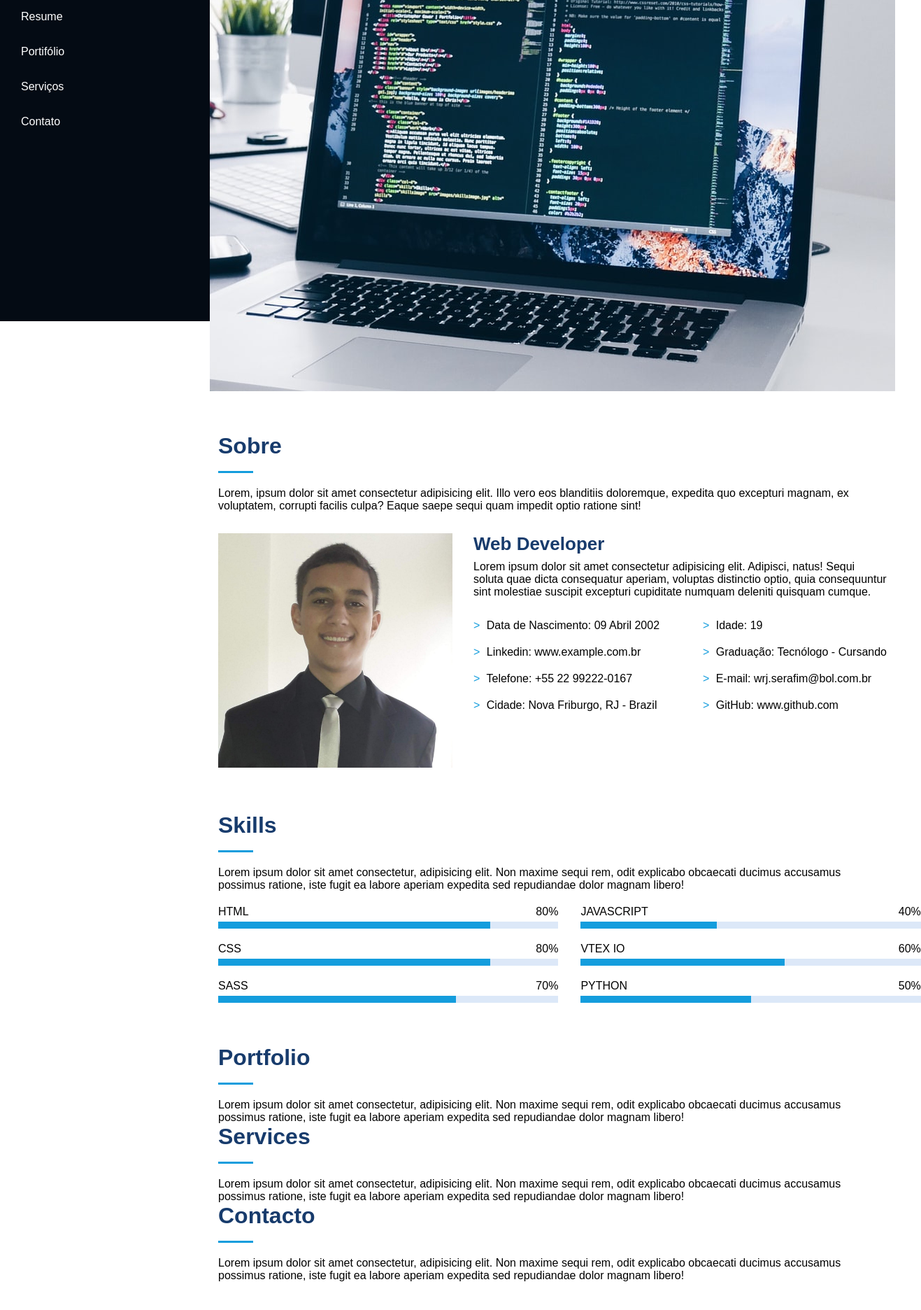
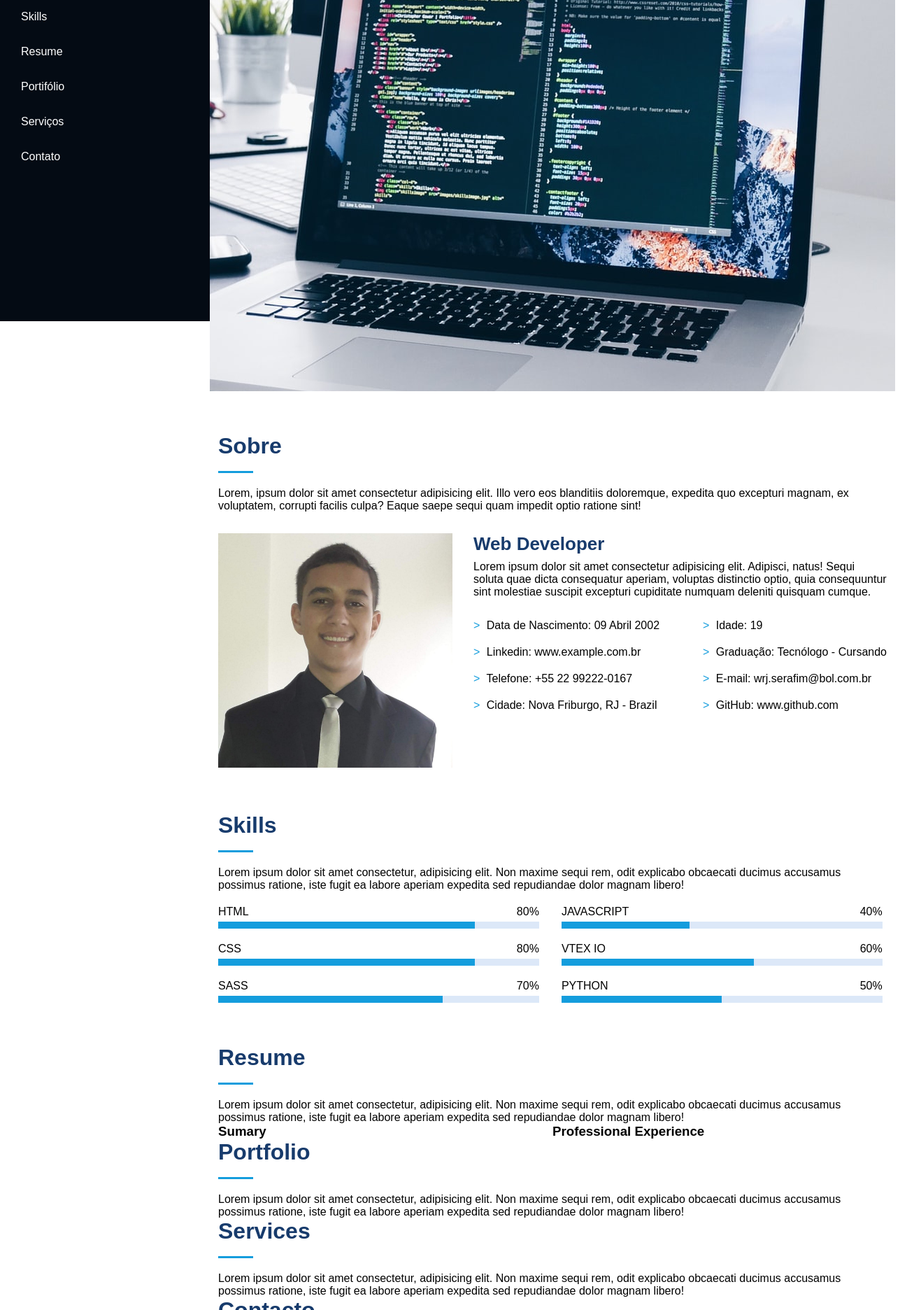
Before and after one commit to JosueCombatSerafim/Biography, a plain HTML site: page index.html in a window 1280 px wide. Shown: the part 341-2213 px from the top of the page at 70% size, 1317 px wide, since content can reach past the window. Drawn offline with Linux system fonts and the light colour scheme.

Commit message:
feat: ancoragem do links do header

```diff
--- a/css/style.scss
+++ b/css/style.scss
@@ -182,9 +182,14 @@ body {
       }
     }
 
+    &_col {
+      &--width {
+        width: 48%;
+      }
+    }
+
     .progressbar {
       height: 10px;
-      width: 38vw;
       background: #dce8f8;
 
       &_level {
@@ -219,4 +224,18 @@ body {
       }
     }
   }
+
+  #resume {
+    &_row {
+      display: flex;
+
+      &--col1 {
+        width: 50%;
+      }
+
+      &--col2 {
+        width: 50%;
+      }
+    }
+  }
 }
--- a/index.html
+++ b/index.html
@@ -26,22 +26,25 @@
         <nav class="navbar">
             <ul class="navbar_list">
                 <li>
-                    <a href="#" class="navbar_list--link">Home</a>
+                    <a href="#" class="navbar_list--link"><i></i> Home</a>
                 </li>
                 <li>
-                    <a href="#" class="navbar_list--link">Sobre</a>
+                    <a href="#about_top--title" class="navbar_list--link">Sobre</a>
                 </li>
                 <li>
-                    <a href="#" class="navbar_list--link">Resume</a>
+                    <a href="#skills_top--title" class="navbar_list--link">Skills</a>
                 </li>
                 <li>
-                    <a href="#" class="navbar_list--link">Portifólio</a>
+                    <a href="#resume_top--title" class="navbar_list--link">Resume</a>
                 </li>
                 <li>
-                    <a href="#" class="navbar_list--link">Serviços</a>
+                    <a href="#portfolio_top--title" class="navbar_list--link">Portifólio</a>
                 </li>
                 <li>
-                    <a href="#" class="navbar_list--link">Contato</a>
+                    <a href="#services_top--title" class="navbar_list--link">Serviços</a>
+                </li>
+                <li>
+                    <a href="#contacto_top--title" class="navbar_list--link">Contato</a>
                 </li>
             </ul>
 
@@ -67,7 +70,7 @@
 
         <section id="about">
             <div id="about_top">
-                <h2 id="about_top--title" class="title">Sobre</h2>
+                <h2 id="about_top--title" class="title" name="sobre">Sobre</h2>
                 <p id="about_top--paragraph">Lorem, ipsum dolor sit amet consectetur adipisicing elit. Illo vero eos blanditiis doloremque, expedita quo excepturi magnam, ex voluptatem, corrupti facilis culpa? Eaque saepe sequi quam impedit optio ratione sint!</p>
             </div>
 
@@ -109,12 +112,12 @@
 
         <section id="skills">
             <div id="skills_top">
-                <h2 id="skills_top--title" class="title">Skills</h2>
+                <h2 id="skills_top--title" class="title" name="skills">Skills</h2>
                 <p>Lorem ipsum dolor sit amet consectetur, adipisicing elit. Non maxime sequi rem, odit explicabo obcaecati ducimus accusamus possimus ratione, iste fugit ea labore aperiam expedita sed repudiandae dolor magnam libero!</p>
             </div>
 
             <div id="skills_level">
-                <div>
+                <div id="skills_col--width">
                     <div>
                         <div id="skills_level--top">
                             <span>HTML</span>
@@ -152,7 +155,7 @@
                     </div>
                 </div>
 
-                <div>
+                <div id="skills_col--width">
                     <div>
                         <div id="skills_level--top">
                             <span>JAVASCRIPT</span>
@@ -194,11 +197,32 @@
 
         </section>
 
+        <!-- RESUME -->
+
+        <section id="resume">
+            <div id="resume_top">
+                <h2 id="resume_top--title" class="title" name="resume">Resume</h2>
+                <p>Lorem ipsum dolor sit amet consectetur, adipisicing elit. Non maxime sequi rem, odit explicabo obcaecati ducimus accusamus possimus ratione, iste fugit ea labore aperiam expedita sed repudiandae dolor magnam libero!</p>
+            </div>
+
+            <div id="resume_row">
+                <div id="resume_row--col1">
+                    <h3>Sumary</h3>
+
+                </div>
+
+                <div id="resume_row--col2">
+                    <h3>Professional Experience</h3>
+
+                </div>
+            </div>
+        </section>
+
         <!-- PORTFOILIO -->
 
         <section id="portfolio">
             <div id="portfolio_top">
-                <h2 id="portfolio_top--title" class="title">Portfolio</h2>
+                <h2 id="portfolio_top--title" class="title" name="portifolio">Portfolio</h2>
                 <p>Lorem ipsum dolor sit amet consectetur, adipisicing elit. Non maxime sequi rem, odit explicabo obcaecati ducimus accusamus possimus ratione, iste fugit ea labore aperiam expedita sed repudiandae dolor magnam libero!</p>
             </div>
         </section>
@@ -207,7 +231,7 @@
 
         <section id="services">
             <div id="services_top">
-                <h2 id="services_top--title" class="title">Services</h2>
+                <h2 id="services_top--title" class="title" name="servicos">Services</h2>
                 <p>Lorem ipsum dolor sit amet consectetur, adipisicing elit. Non maxime sequi rem, odit explicabo obcaecati ducimus accusamus possimus ratione, iste fugit ea labore aperiam expedita sed repudiandae dolor magnam libero!</p>
             </div>
         </section>
@@ -216,7 +240,7 @@
 
         <section id="contacto">
             <div id="contacto_top">
-                <h2 id="contacto_top--title" class="title">Contacto</h2>
+                <h2 id="contacto_top--title" class="title" name="contato">Contacto</h2>
                 <p>Lorem ipsum dolor sit amet consectetur, adipisicing elit. Non maxime sequi rem, odit explicabo obcaecati ducimus accusamus possimus ratione, iste fugit ea labore aperiam expedita sed repudiandae dolor magnam libero!</p>
             </div>
         </section>
```
Also changed, not shown: css/style.css, 1 other file.
